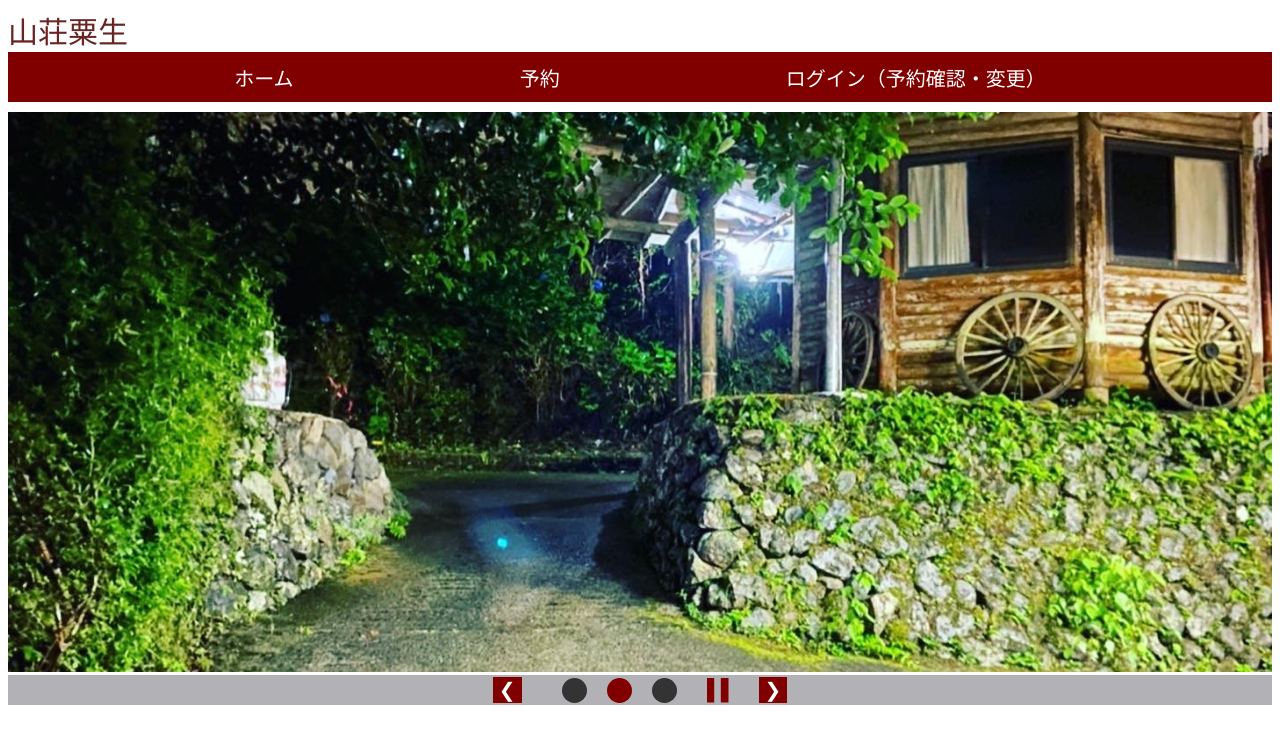
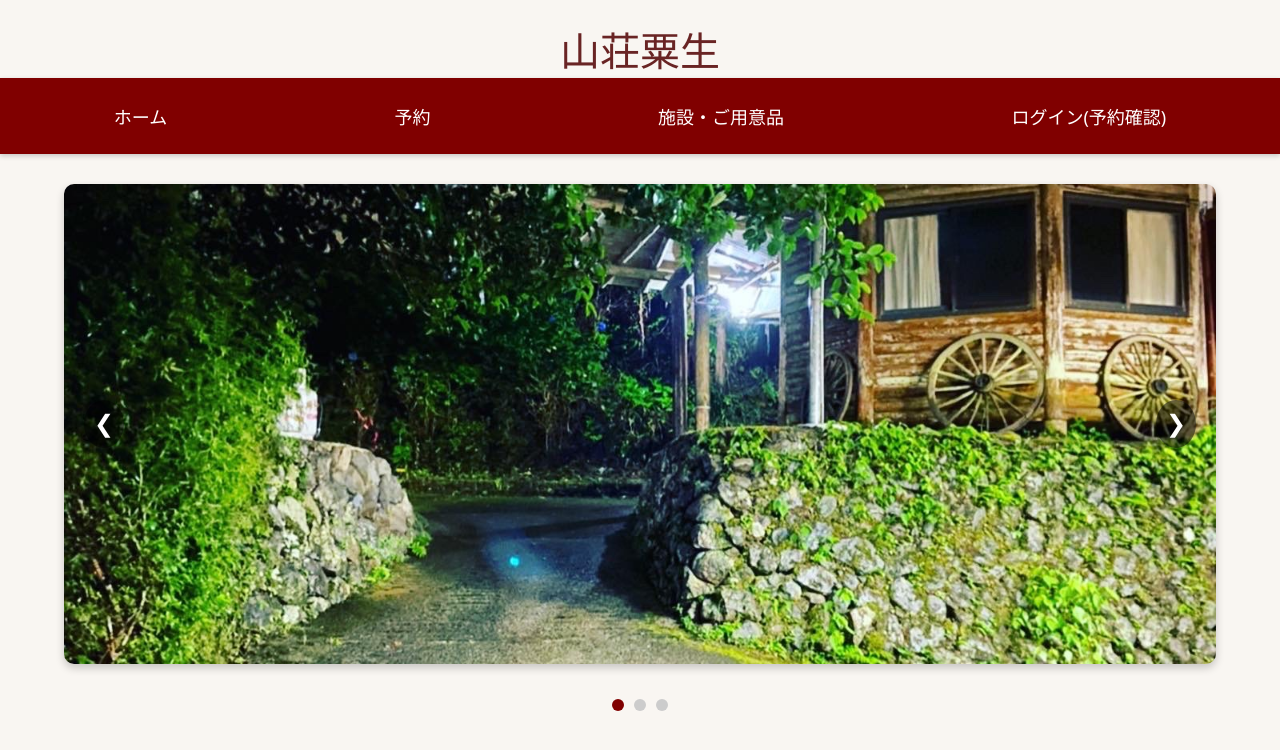
Before and after one commit to ibuzaru/Homepage-, a Django app: template ao/templates/ao/home.html in a window 1280 px wide. Shown: the top 750 px of the page. Run offline with Django 3.2, Linux system fonts and the light colour scheme; the template is opened without the code that fills it, so the values that code supplies are empty; some web fonts are replaced.

Commit message:
デザインの調整

```diff
--- a/ao/templates/ao/home.html
+++ b/ao/templates/ao/home.html
@@ -6,132 +6,151 @@
     {% load static %}
     <style>
         @font-face {
-                    font-family: 'keifont'; /*fontの名前を定義*/
+            font-family: 'keifont';
             src: url("{% static 'ao/fonts/keifont.ttf' %}") format('truetype');
         }
 
-                a{text-decoration: none;}
-
-                .word1{
-                    font-size: 30px;
-                    font-family: 'keifont',sans-serif;/*keifontが使えない場合はsans-serifにフォールバック*/
-                    color: #692424;
+        body {
+            margin: 0;
+            padding: 0;
+            font-family: 'Segoe UI', Tahoma, Geneva, Verdana, sans-serif;
+            background-color: #f9f6f2;
         }
 
-                .word2,.word3,.word4,.word5{
-                        font-size: 20px;
-                        color: white; /* テキストの色を白に設定 */
-                }
-                .word2:hover,.word3:hover,.word4:hover,.word5:hover{
-                        text-decoration:  underline;
+        a {
+            text-decoration: none;
         }
 
+        .word1 {
+            font-size: 40px;
+            font-family: 'keifont', sans-serif;
+            color: #692424;
+            text-align: center;
+            margin-top: 20px;
+        }
 
         .rectatop {
-                width: 100%; /* 横幅 */
-                height: 50px; /* 縦幅 */
-                background-color:  #800000; /* 背景色をワインレッドに設定 */
-                display: flex;  /* 子要素を中央配置するためにflexboxを使用 */
-                align-items: center; /* 縦方向の中央揃え */
-                justify-content: space-evenly; /* 子要素を均等に配置 */
+            width: 100%;
+            background-color: #800000;
+            display: flex;
+            align-items: center;
+            justify-content: space-around;
+            padding: 15px 0;
+            box-shadow: 0 2px 5px rgba(0, 0, 0, 0.2);
+        }
+
+        .rectatop a {
+            font-size: 18px;
+            color: white;
+            padding: 10px 20px;
+            border-radius: 5px;
+            transition: background-color 0.3s ease;
+        }
+
+        .rectatop a:hover {
+            background-color: #a83232;
         }
 
         .slider-container {
             position: relative;
-                    width: 100%;
-                    height: 70vh;
+            width: 90%;
+            max-width: 1200px;
+            height: 60vh;
             overflow: hidden;
-                    margin-top: 10px; /* 上下に余白を追加 */
+            margin: 30px auto;
+            border-radius: 10px;
+            box-shadow: 0 4px 8px rgba(0, 0, 0, 0.2);
+        }
 
-                }
         .slide {
             position: absolute;
             width: 100%;
             height: 100%;
             opacity: 0;
-                    transition: opacity 1s;
+            transition: opacity 1s ease-in-out;
         }
+
+        .slide.active {
+            opacity: 1;
+        }
+
         .slide img {
             width: 100%;
             height: 100%;
             object-fit: cover;
         }
-                .slide.active {
-                    opacity: 1;
-                    transition: opacity 1s;
-                }
 
         .prev, .next {
-                margin: 30px;
+            position: absolute;
+            top: 50%;
+            transform: translateY(-50%);
             background-color: rgba(0, 0, 0, 0.5);
             color: white;
             border: none;
             cursor: pointer;
-                font-size: 20px;
-                background-color: #800000;
-
+            padding: 10px;
+            font-size: 24px;
+            border-radius: 50%;
         }
 
-
-            .box-container{
-                display: flex;
-                width: 100%;
-                height: 30px;
-                align-items: center; /* 縦方向の中央揃え */
-                justify-content: center;
-                margin-top: 3px;
-                background-color: rgba(0, 0, 14, 0.3);
-
+        .prev {
+            left: 20px;
         }
 
-
-            .box.now{
-                width: 25px;
-                height: 25px;
-                background-color:#800000;
-                margin: 10px;
-                border-radius: 50%; /* 丸形にする */
+        .next {
+            right: 20px;
         }
 
-            .box{
-                width: 25px;
-                height: 25px;
-                margin: 10px;
-                background-color:#333333 ;
-                border-radius: 50%; /* 丸形にする */
-
+        .box-container {
+            display: flex;
+            justify-content: center;
+            align-items: center;
+            margin-top: 10px;
         }
 
-
-            .button.triangle {
-                width: 22px;
-                height: 25px;
-                clip-path: polygon(0 0, 100% 50%, 0 100%);
-                background-color: #800000;
-                margin-left: 20px;
-                border: none;
+        .box, .box.now {
+            width: 12px;
+            height: 12px;
+            margin: 5px;
+            border-radius: 50%;
         }
 
-            .button{
-                width: 22px;
-                height: 25px;
-                clip-path: polygon(0% 0%, 0% 100%, 35% 100%, 35% 0, 65% 0, 65% 100%, 100% 100%, 100% 0%);
-                background-color: #800000;
-                margin-left: 20px;
-                border: none;
+        .box {
+            background-color: #ccc;
         }
 
-            .button:hover{
-                cursor: pointer;
+        .box.now {
+            background-color: #800000;
+        }
+
+        @media (max-width: 600px) {
+            .word1 {
+                font-size: 28px;
+            }
+
+            .rectatop {
+                flex-direction: column;
+                padding: 10px 0;
+            }
+
+            .rectatop a {
+                font-size: 16px;
+                padding: 8px 15px;
+            }
+
+            .slider-container {
+                height: 40vh;
+            }
         }
     </style>
 </head>
 <body>
     <div class="word1">山荘粟生</div>
     <div class="rectatop">
-        <a href="{% url 'home' %}"><div class="word2">ホーム</div></a>
-        <a href="{% url 'resa' %}"><div class="word3">予約</div></a>
-        <a href="{% url 'login' %}"><div class="word4">ログイン（予約確認・変更）</div></a>
+        <a href="{% url 'home' %}">ホーム</a>
+        <a href="{% url 'resa' %}">予約</a>
+        <a href="{% url 'rooms' %}">施設・ご用意品</a>
+        <a href="{% url 'login' %}">ログイン(予約確認)</a>
     </div>
 
     <div class="slider-container">
@@ -144,27 +163,20 @@
         <div class="slide">
             <img src="/static/ao/images/S__214065159_0.jpg" alt="画像3">
         </div>
-
-    </div>
-    <div class="box-container">
         <button class="prev" onclick="moveSlide(-1)">&#10094;</button>
-        <div class="box"></div>
-        <div class="box now"></div>
-        <div class="box"></div>
-        <button class="button triangle" onclick="onoffslide(1)"></button>
         <button class="next" onclick="moveSlide(1)">&#10095;</button>
     </div>
 
-
+    <div class="box-container">
+        <div class="box now"></div>
+        <div class="box"></div>
+        <div class="box"></div>
+    </div>
 
     <script>
-        /* ここにJavaScriptを記述 */
         const slides = document.querySelectorAll('.slide');
         const boxs = document.querySelectorAll('.box');
-        const button = document.querySelector('.button'); // 修正ポイント: ボタンを取得
-
-        let currentIndex = 1;
-        let isPlaying = true; // スライドショーの状態（再生中:true, 停止中:false）
+        let currentIndex = 0;
 
         function moveSlide(step) {
             slides[currentIndex].classList.remove('active');
@@ -174,24 +186,7 @@
             boxs[currentIndex].classList.add('now');
         }
 
-        function onoffslide() {
-            button.classList.toggle('triangle'); // 修正ポイント: クラスのトグル操作
-            if(isPlaying){
-                slideInterval = setInterval(() => {
-                    moveSlide(1);
-                }, 5000); // 5秒ごとにスライドを切り替え
-
-                isPlaying = false; // 状態を更新
-            }else{
-                clearInterval(slideInterval);
-                isPlaying = true;
-            }
-
-        }
-
-        onoffslide();
+        setInterval(() => moveSlide(1), 5000);
     </script>
-
-
 </body>
 </html>
--- a/ao/urls.py
+++ b/ao/urls.py
@@ -14,5 +14,7 @@ urlpatterns = [
    path('login/', views.login_view, name='login'),
    path('logout/', views.logout_view, name='logout'),
    path('reservation/change/<int:reservation_id>/', views.re_reserve, name='re_reserve'),
-   path('reservation/update/<int:reservation_id>/', views.reservation_change, name='reservation_change'),
+   path('reservation_change/<int:reservation_id>/', views.reservation_change, name='reservation_change'),
+   path('confirm_reservation_change/<int:reservation_id>/', views.confirm_reservation_change, name='confirm_reservation_change'),
+   path('rooms', views.rooms, name="rooms"),
 ]
```
Also changed, not shown: ao/templates/ao/change_reserve.html (added, +61 -0 lines), ao/templates/ao/login.html (+11 -7 lines), ao/templates/ao/mypage.html (+94 -4 lines), ao/templates/ao/rooms.html (added, +189 -0 lines), ao/views.py (+13 -1 lines), db.sqlite3. Lines whose indentation alone changed are shown as unchanged.
